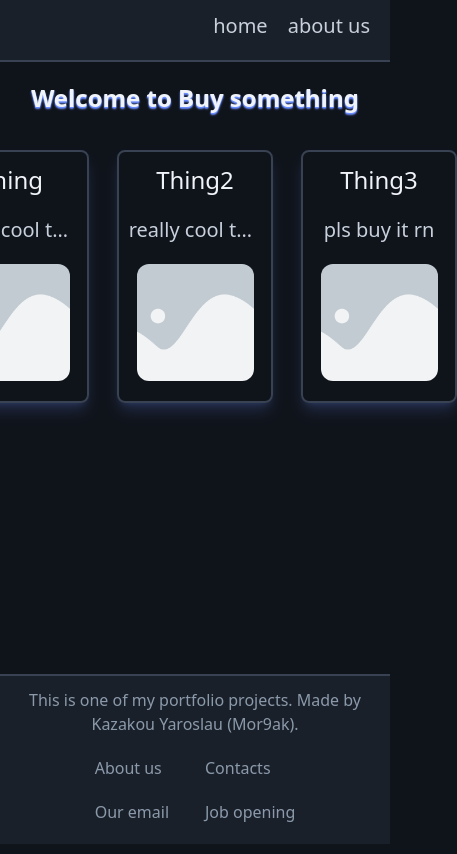
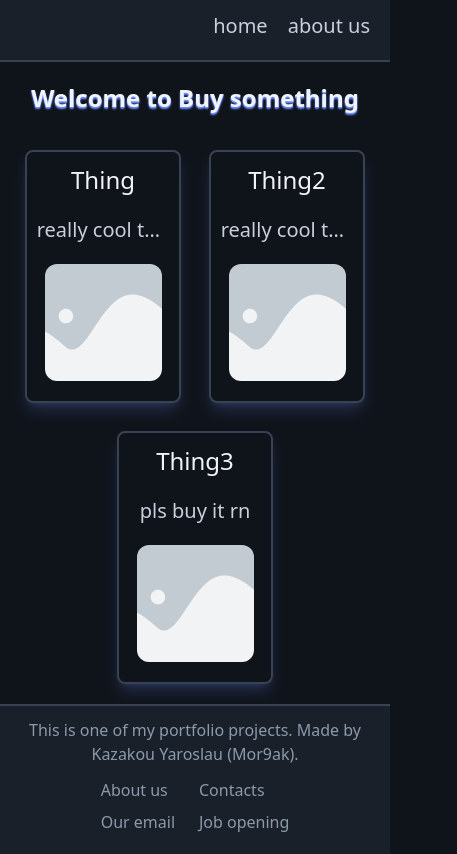
Before and after one commit to Mor9ak/buysomething, a Next.js app: page / in a window 390 px wide. Shown: the whole page, 457 px wide, since content can reach past the window. Built offline with nearby package versions, Linux system fonts and the light colour scheme.

Commit message:
fix!(style): - add tailwind config - fix footer - change h params in layout - add mobile wrap in cardholder

```diff
--- a/app/layout.tsx
+++ b/app/layout.tsx
@@ -22,7 +22,7 @@ export default function RootLayout({
             lang="en"
             className={`h-full antialiased`}
         >
-        <body className="min-h-full flex flex-col bg-bgCol static">
+        <body className="h-screen min-h-screen flex flex-col bg-bgCol">
         <Header/>
         {children}
         <Footer/>
--- /dev/null
+++ b/tailwind.config.ts
@@ -0,0 +1,11 @@
+module.exports = {
+    theme: {
+        extend: {},
+    },
+    corePlugins: {
+        position: true,
+    },
+    future: {
+        hoverOnlyWhenSupported: true,
+    },
+}
--- a/widgets/CardHolder/CardHolder.tsx
+++ b/widgets/CardHolder/CardHolder.tsx
@@ -7,7 +7,7 @@ import Link from "next/link";
 
 const CardHolder = () => {
     return (
-        <ul className={'flex flex-row gap-7 justify-center items-start'}>
+        <ul className={'flex flex-row gap-7 justify-center items-start flex-wrap'}>
             {cards.map((card : CardProps, i) => (
                 <li key={i}>
                     <Link href={`/productPage/${card.id}`}>
--- a/widgets/footer/Footer.tsx
+++ b/widgets/footer/Footer.tsx
@@ -4,9 +4,9 @@ import text from './data/text.json';
 
 const Footer = () => {
     return (
-        <footer className="flex flex-col justify-center items-center gap-5 w-full bg-secBgCol border-t-2 border-borderCol mt-5 md:mt-9 uniPadding text-secTextCol absolute left-0 bottom-0">
+        <footer className="flex flex-col justify-center items-center gap-3 w-full bg-secBgCol border-t-2 border-borderCol mt-5 md:mt-9 uniPadding text-secTextCol text-wrap static md:fixed md:bottom-0">
             <h4 className={'text-center'}>{text.upperText.text}<Link href={text.upperText.linkHref} target={'_blank'} rel={'noopener noreferrer'}>{text.upperText.linkText}</Link></h4>
-            <ul className="grid grid-cols-2 md:grid-cols-4 gap-5 md:gap-7">
+            <ul className="grid grid-cols-2 md:grid-cols-4 gap-2 md:gap-7">
                 {text.links.map((link, index) => (
                     <li key={index}>
                         <Link href={link.href}>{link.title}</Link>
```
